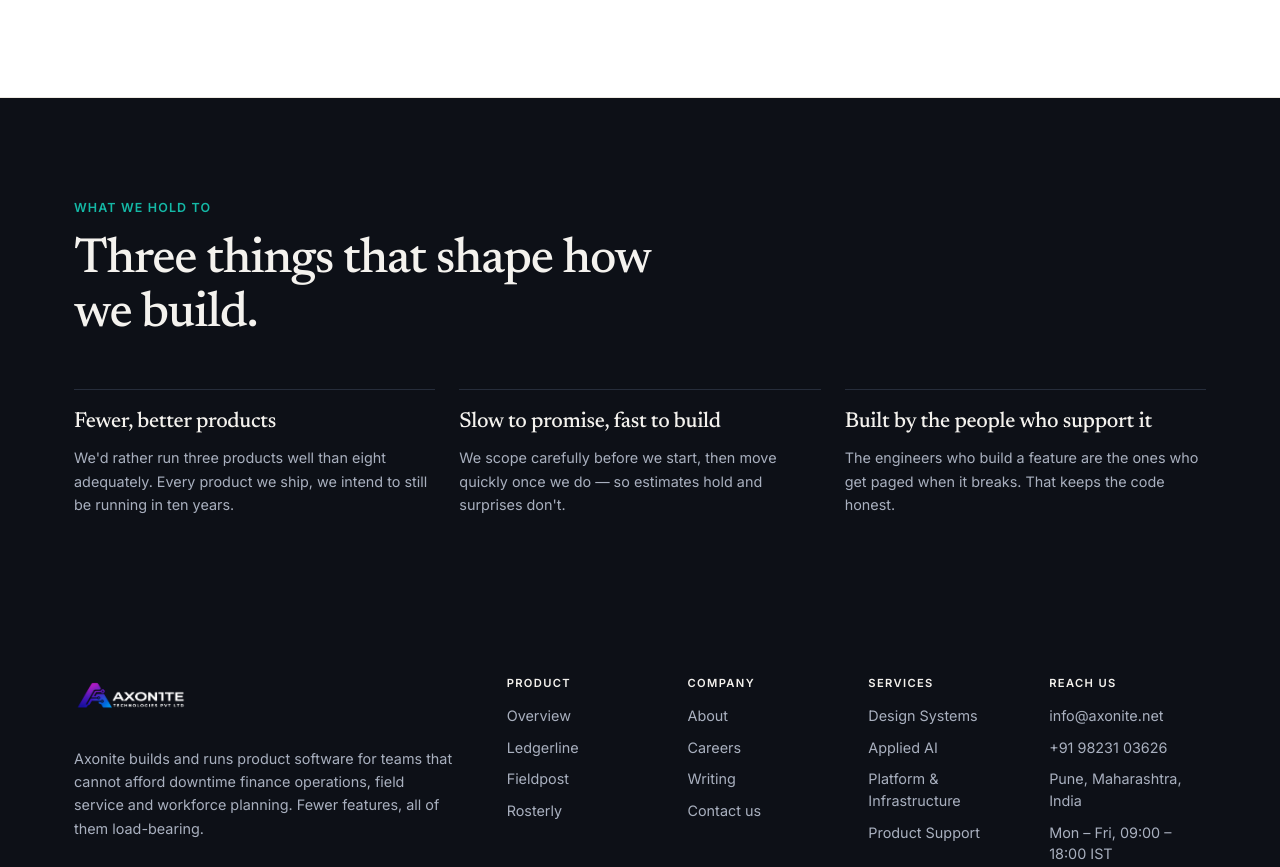
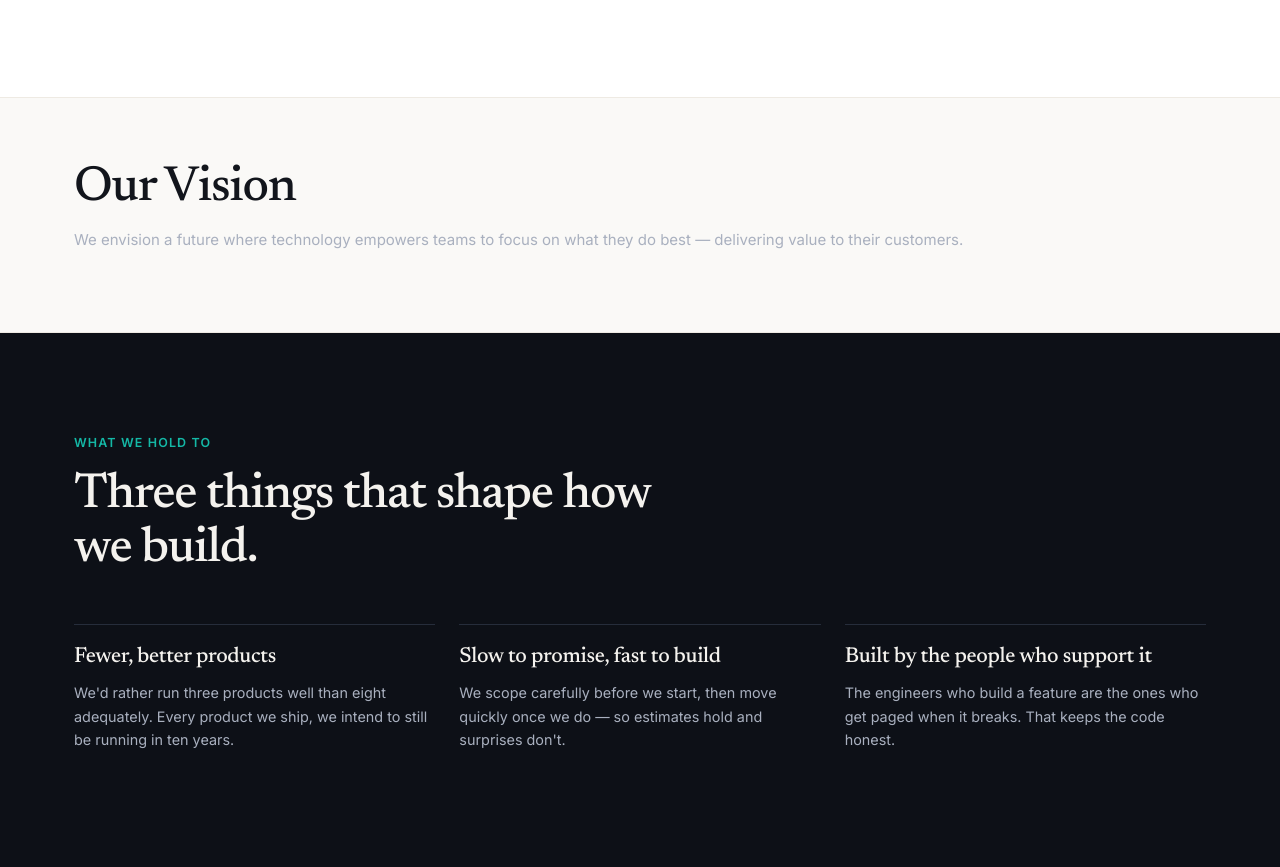
Before and after one commit to akshay-axonite/Axonite-Website, a React (Vite) app: page /about in a window 1280 px wide. Shown: the part 983-1850 px from the top of the page. Built offline with nearby package versions, Linux system fonts and the light colour scheme.

Commit message:
commite change

```diff
--- a/src/pages/About.jsx
+++ b/src/pages/About.jsx
@@ -79,6 +79,20 @@
         </div>
       </section>
 
+      <section className="vision bg-paper ambient-wash overflow-hidden pt-16 pb-20 section-rule">
+        <div className="vision max-w-container mx-auto px-6">
+          <Reveal>
+            <div className="max-w-[720px]"></div>
+            <h2 className="text-display-sm max-w-[22ch]">
+              Our Vision
+            </h2>
+            <p className="mt-3  text-[0.9375rem] leading-relaxed !text-ink-inverse-2">
+              We envision a future where technology empowers teams to focus on what they do best — delivering value to their customers.
+            </p>
+          </Reveal>
+        </div>
+      </section>
+
       <section className="section-dark section-rule py-24">
         <div className="max-w-container mx-auto px-6">
           <Reveal>
--- a/src/pages/Products.jsx
+++ b/src/pages/Products.jsx
@@ -79,7 +79,7 @@
                         to="/contact"
                         className="w-full inline-flex items-center justify-center bg-accent text-white text-[0.9rem] font-semibold px-5 py-3 rounded-full transition-colors hover:bg-accent-strong"
                       >
-                        Request a demo
+                        Explore Product
                       </Link>
                     </div>
                   </div>
--- a/src/pages/Services.jsx
+++ b/src/pages/Services.jsx
@@ -42,7 +42,7 @@
           <Reveal>
             <div className="max-w-[720px] mb-12">
               <p className="eyebrow mb-4">Engagement flow</p>
-              <h2 className="text-display-sm max-w-[20ch]">
+              <h2 className="text-display-sm max-w-[25ch]">
                 Five stages, repeated every release.
               </h2>
             </div>
```
